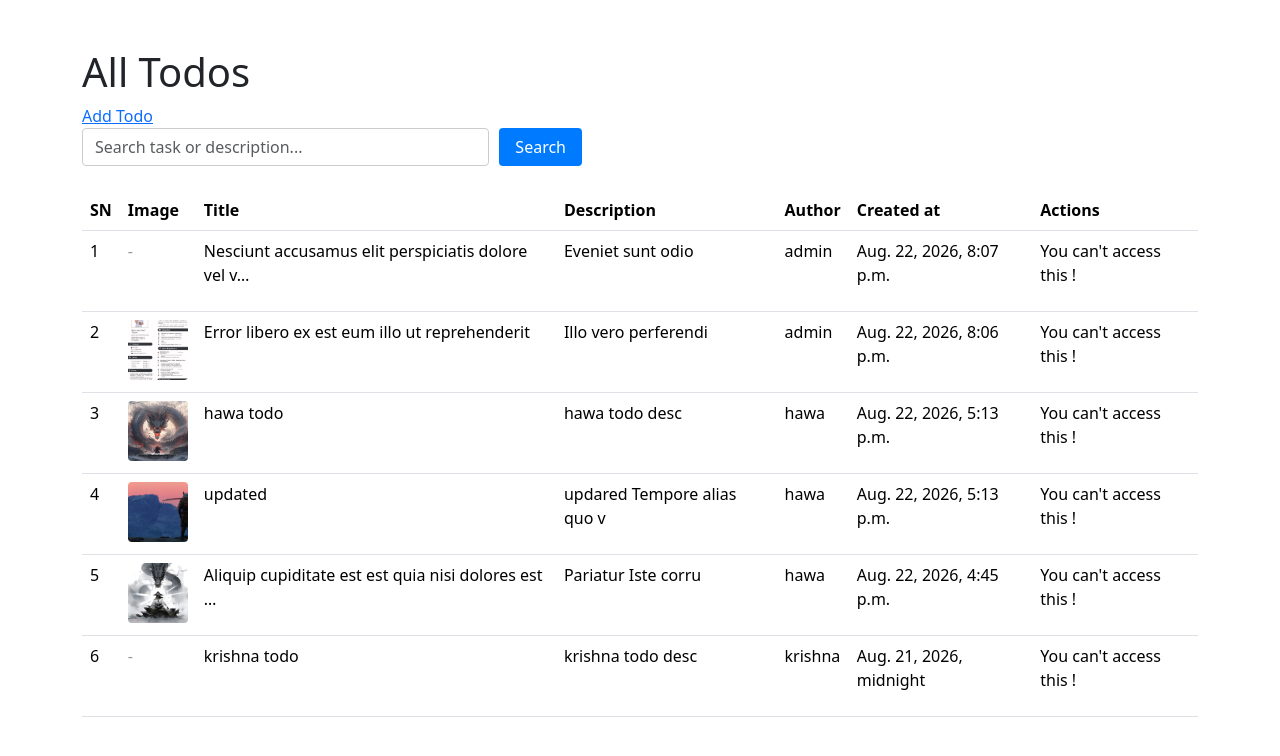
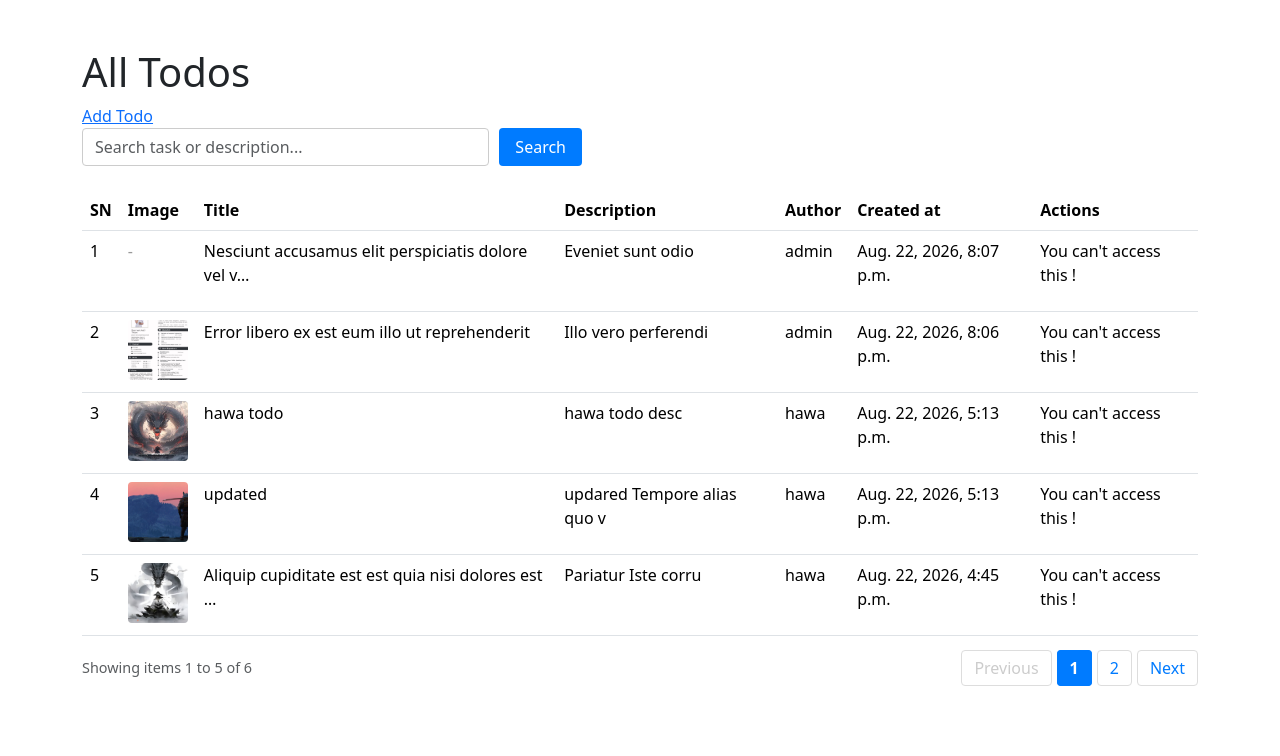
Before and after one commit to Krish123-lang/One-Month-Python-Projects, a Django app: page / in a window 1280 px wide. Shown: the part 24-780 px from the top of the page. Run offline with Django 5.2, Linux system fonts and the light colour scheme; data comes from the database, SQL or seed files in the repository; both versions use the stored data as it was after the commit.

Commit message:
Pagination using FBV

```diff
--- a/4.Hard/learnings/todo/todoapp/templates/todo/index.html
+++ b/4.Hard/learnings/todo/todoapp/templates/todo/index.html
@@ -62,4 +62,55 @@
             {% endfor %}
     </tbody>
 </table>
+
+<!-- Pagination Navigation Grid -->
+{% if todos.has_other_pages %}
+<div class="pagination-container" style="margin-top: 20px; display: flex; justify-content: space-between; align-items: center;">
+    <div class="text-muted" style="font-size: 0.9rem;">
+        Showing items {{ todos.start_index }} to {{ todos.end_index }} of {{ todos.paginator.count }}
+    </div>
+
+    <nav aria-label="Page navigation">
+        <ul style="display: flex; list-style: none; gap: 5px; padding: 0; margin: 0;">
+
+            <!-- Previous Button: Maintains the &q search string parameter -->
+            {% if todos.has_previous %}
+                <li>
+                    <a href="?page={{ todos.previous_page_number }}&q={{ search_query }}" style="padding: 6px 12px; border: 1px solid #ddd; text-decoration: none; color: #007bff; border-radius: 4px;">Previous</a>
+                </li>
+            {% else %}
+                <li>
+                    <span style="padding: 6px 12px; border: 1px solid #ddd; color: #ccc; border-radius: 4px; cursor: not-allowed;">Previous</span>
+                </li>
+            {% endif %}
+
+            <!-- Numbered Links Loop -->
+            {% for num in todos.paginator.page_range %}
+                {% if todos.number == num %}
+                    <li>
+                        <span style="padding: 6px 12px; background-color: #007bff; color: white; border: 1px solid #007bff; border-radius: 4px; font-weight: bold;">{{ num }}</span>
+                    </li>
+                {% else %}
+                    <li>
+                        <a href="?page={{ num }}&q={{ search_query }}" style="padding: 6px 12px; border: 1px solid #ddd; text-decoration: none; color: #007bff; border-radius: 4px;">{{ num }}</a>
+                    </li>
+                {% endif %}
+            {% endfor %}
+
+            <!-- Next Button: Maintains the &q search string parameter -->
+            {% if todos.has_next %}
+                <li>
+                    <a href="?page={{ todos.next_page_number }}&q={{ search_query }}" style="padding: 6px 12px; border: 1px solid #ddd; text-decoration: none; color: #007bff; border-radius: 4px;">Next</a>
+                </li>
+            {% else %}
+                <li>
+                    <span style="padding: 6px 12px; border: 1px solid #ddd; color: #ccc; border-radius: 4px; cursor: not-allowed;">Next</span>
+                </li>
+            {% endif %}
+
+        </ul>
+    </nav>
+</div>
+{% endif %}
+
 {% endblock content %}
--- a/4.Hard/learnings/todo/todoapp/views.py
+++ b/4.Hard/learnings/todo/todoapp/views.py
@@ -4,21 +4,28 @@ from todoapp.models import Todo
 from django.contrib import messages
 from django.contrib.auth.decorators import login_required
 from django.db.models import Q
+from django.core.paginator import Paginator
 # Create your views here.
 
 
 def index(request):
-    todos = Todo.objects.all()
+    todos_list = Todo.objects.all().order_by('-created_at')
 
     search_query = request.GET.get('q', '')
+
     if search_query:
-        todos = todos.filter(
+        todos_list = todos_list.filter(
             Q(title__icontains=search_query) |
             Q(description__icontains=search_query)
         ).distinct()
+
+    paginator = Paginator(todos_list, 5)
+    page_number = request.GET.get('page')
+    todos = paginator.get_page(page_number)
+
     context = {
         "todos": todos,
-        "search_query": search_query
+        "search_query": search_query,
     }
     return render(request, "todo/index.html", context)
 
```
Also changed, not shown: 4.Hard/learnings/todo/db.sqlite3, 4.Hard/learnings/todo/media/todo_images/AratiThapaPortfolio.jpg (added).
